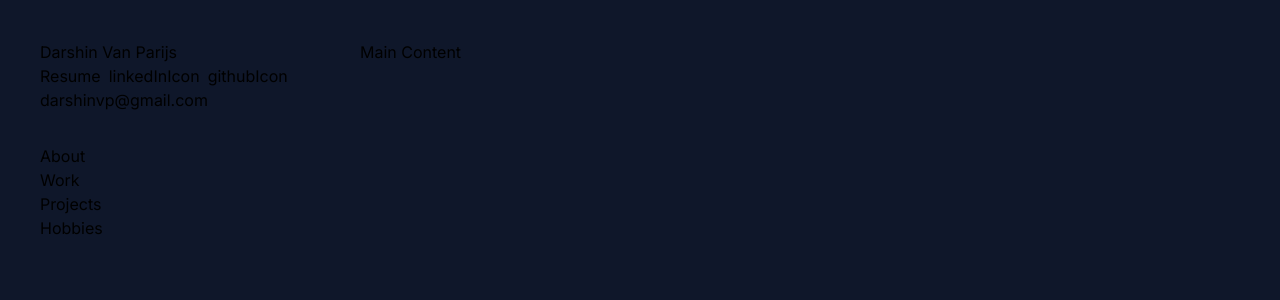
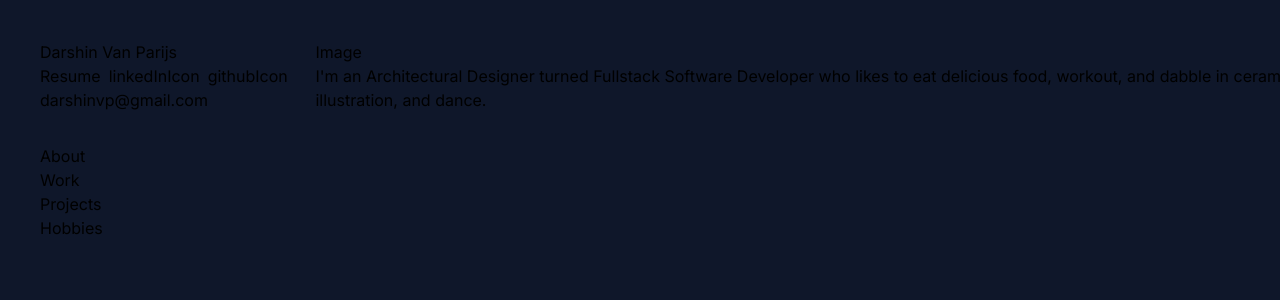
Before and after one commit to DDVVPP/PortfolioV2, a Next.js app: page / in a window 1280 px wide. Shown: the top 300 px of the page. Built offline with nearby package versions, Linux system fonts and the light colour scheme.

Commit message:
wip: added About component to Main component

```diff
--- /dev/null
+++ b/app/components/About.tsx
@@ -0,0 +1,16 @@
+const About = () => {
+  return (
+    <section>
+      <div>Image</div>
+      <div>
+        <p>
+          I'm an Architectural Designer turned Fullstack Software Developer who
+          likes to eat delicious food, workout, and dabble in ceramics,
+          illustration, and dance.
+        </p>
+      </div>
+    </section>
+  );
+};
+
+export default About;
--- a/app/components/Main.tsx
+++ b/app/components/Main.tsx
@@ -1,5 +1,12 @@
+import About from './About';
+
 const Main = () => {
-  return <div>Main Content</div>;
+  return (
+    // Render different sections here depending on the route, but default to About
+    <div>
+      <About />
+    </div>
+  );
 };
 
 export default Main;
```
